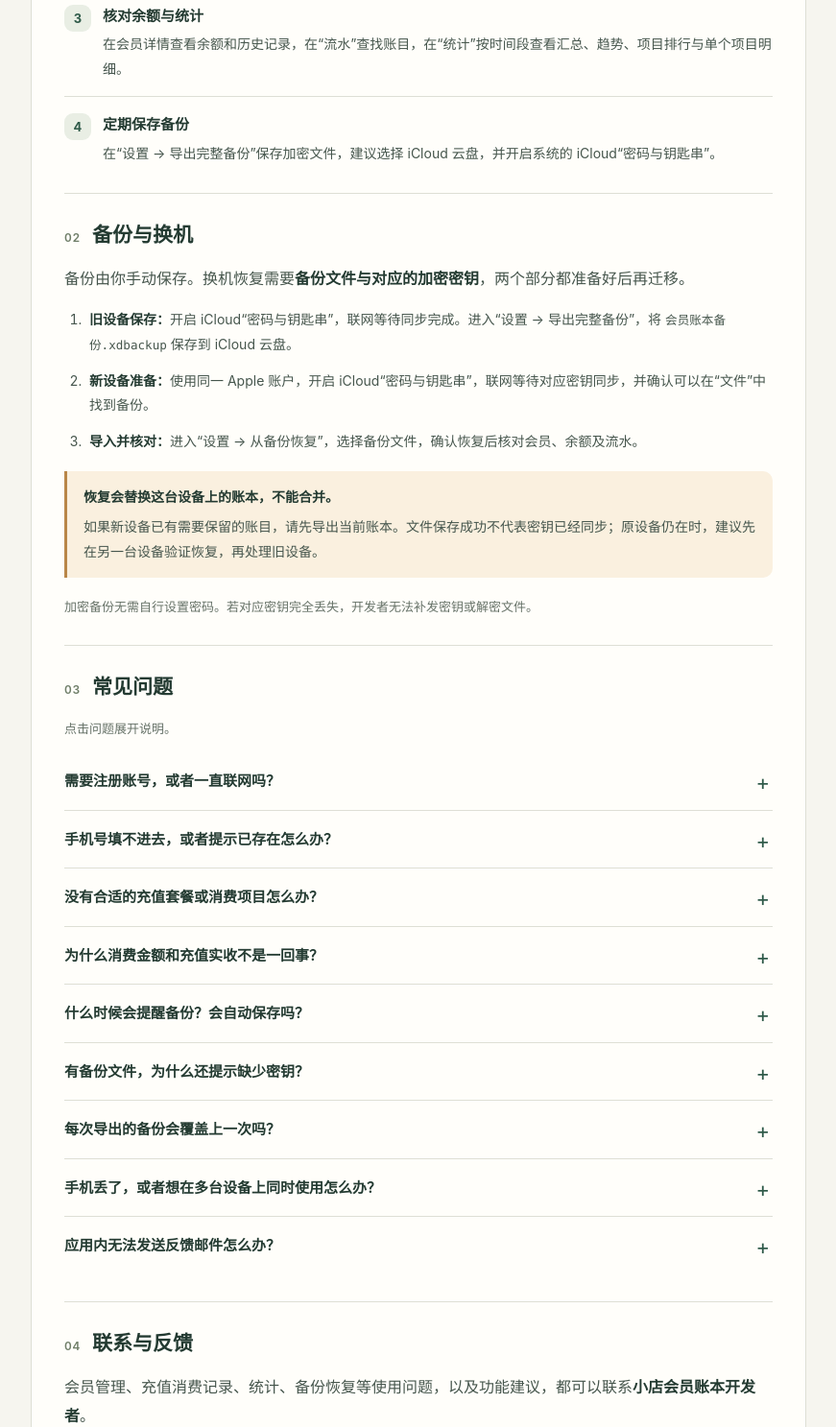
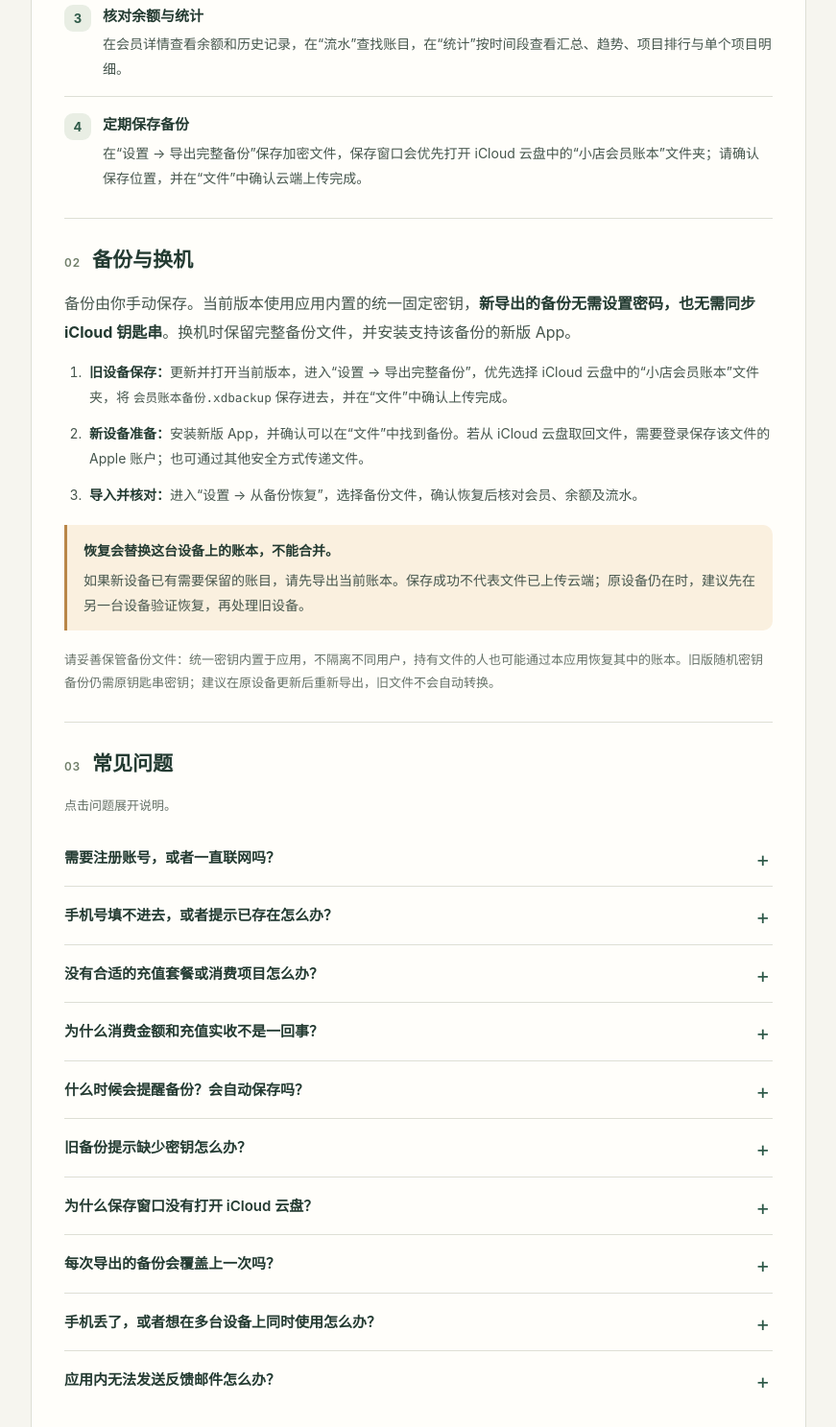
Before and after one commit to LuoDengfeng/AccountBook, a plain HTML site: page support.html in a window 1280 px wide. Shown: the part 846-2333 px from the top of the page at 96% size, without its empty margins (320-1191 px from the left). Drawn offline with Linux system fonts and the light colour scheme.

Commit message:
Update support.html

```diff
--- a/support.html
+++ b/support.html
@@ -218,32 +218,33 @@
             <li><div><strong>建立会员</strong><p>在“会员”页面新增会员，填写有效的 11 位大陆手机号，姓名可不填。同一个手机号只建立一个会员账户。</p></div></li>
             <li><div><strong>记录充值与消费</strong><p>选择会员和常用项目，核对金额后确认记账。项目选择区可以直接“新建项目”；一次性金额可切换到“临时金额”。充值还可填写赠送金额。</p></div></li>
             <li><div><strong>核对余额与统计</strong><p>在会员详情查看余额和历史记录，在“流水”查找账目，在“统计”按时间段查看汇总、趋势、项目排行与单个项目明细。</p></div></li>
-            <li><div><strong>定期保存备份</strong><p>在“设置 → 导出完整备份”保存加密文件，建议选择 iCloud 云盘，并开启系统的 iCloud“密码与钥匙串”。</p></div></li>
+            <li><div><strong>定期保存备份</strong><p>在“设置 → 导出完整备份”保存加密文件，保存窗口会优先打开 iCloud 云盘中的“小店会员账本”文件夹；请确认保存位置，并在“文件”中确认云端上传完成。</p></div></li>
           </ol>
         </section>
         <section id="backup">
           <h2><span class="number">02</span>备份与换机</h2>
-          <p>备份由你手动保存。换机恢复需要<strong>备份文件与对应的加密密钥</strong>，两个部分都准备好后再迁移。</p>
+          <p>备份由你手动保存。当前版本使用应用内置的统一固定密钥，<strong>新导出的备份无需设置密码，也无需同步 iCloud 钥匙串</strong>。换机时保留完整备份文件，并安装支持该备份的新版 App。</p>
           <ol class="backup-steps">
-            <li><strong>旧设备保存：</strong>开启 iCloud“密码与钥匙串”，联网等待同步完成。进入“设置 → 导出完整备份”，将 <code>会员账本备份.xdbackup</code> 保存到 iCloud 云盘。</li>
-            <li><strong>新设备准备：</strong>使用同一 Apple 账户，开启 iCloud“密码与钥匙串”，联网等待对应密钥同步，并确认可以在“文件”中找到备份。</li>
+            <li><strong>旧设备保存：</strong>更新并打开当前版本，进入“设置 → 导出完整备份”，优先选择 iCloud 云盘中的“小店会员账本”文件夹，将 <code>会员账本备份.xdbackup</code> 保存进去，并在“文件”中确认上传完成。</li>
+            <li><strong>新设备准备：</strong>安装新版 App，并确认可以在“文件”中找到备份。若从 iCloud 云盘取回文件，需要登录保存该文件的 Apple 账户；也可通过其他安全方式传递文件。</li>
             <li><strong>导入并核对：</strong>进入“设置 → 从备份恢复”，选择备份文件，确认恢复后核对会员、余额及流水。</li>
           </ol>
-          <div class="note"><p><strong class="notice-title">恢复会替换这台设备上的账本，不能合并。</strong>如果新设备已有需要保留的账目，请先导出当前账本。文件保存成功不代表密钥已经同步；原设备仍在时，建议先在另一台设备验证恢复，再处理旧设备。</p></div>
-          <p class="small">加密备份无需自行设置密码。若对应密钥完全丢失，开发者无法补发密钥或解密文件。</p>
+          <div class="note"><p><strong class="notice-title">恢复会替换这台设备上的账本，不能合并。</strong>如果新设备已有需要保留的账目，请先导出当前账本。保存成功不代表文件已上传云端；原设备仍在时，建议先在另一台设备验证恢复，再处理旧设备。</p></div>
+          <p class="small">请妥善保管备份文件：统一密钥内置于应用，不隔离不同用户，持有文件的人也可能通过本应用恢复其中的账本。旧版随机密钥备份仍需原钥匙串密钥；建议在原设备更新后重新导出，旧文件不会自动转换。</p>
         </section>
         <section id="faq">
           <h2><span class="number">03</span>常见问题</h2>
           <p class="small">点击问题展开说明。</p>
           <div class="faq-list">
-            <details><summary>需要注册账号，或者一直联网吗？</summary><div class="answer"><p>无需注册或登录，日常会员管理、充值消费记账和统计可离线使用。云盘文件存取、iCloud 钥匙串同步和邮件反馈可能需要联网。</p><p>应用用于记录线下业务，实际收付款由商家与会员自行完成。</p></div></details>
+            <details><summary>需要注册账号，或者一直联网吗？</summary><div class="answer"><p>无需注册或登录，日常会员管理、充值消费记账和统计可离线使用。云盘文件存取和邮件反馈可能需要联网；旧版随机密钥备份的钥匙串同步也可能需要联网。</p><p>应用用于记录线下业务，实际收付款由商家与会员自行完成。</p></div></details>
             <details><summary>手机号填不进去，或者提示已存在怎么办？</summary><div class="answer"><p>请输入有效的 11 位大陆手机号。输入框会限制首位为 0 和超过 11 位的输入，支持粘贴带 <code>+86</code>、空格或连字符的号码并自动整理。</p><p>提示手机号已存在时，请先在“会员”页面搜索该号码，使用已有账户继续记账。姓名可留空。</p></div></details>
             <details><summary>没有合适的充值套餐或消费项目怎么办？</summary><div class="answer"><p>在“常规预设”的项目选择区点击“新建项目”，保存后会选中新项目，并保留原来的勾选。新项目以后也可继续使用。</p><p>只想记录本次金额时，选择“临时金额”，填写金额及可选的项目名称即可；临时金额不会自动保存为常规预设。</p></div></details>
             <details><summary>为什么消费金额和充值实收不是一回事？</summary><div class="answer"><p>充值实收是会员实际支付给店铺的金额；消费金额是从已有会员余额中扣除的金额。赠送计入余额，不计入实收。</p><p><strong>会员余额＝累计充值实收＋累计赠送－累计消费。</strong>统计中的充值与消费应分别查看，不能相加当作营业收入，也不能直接相减当作利润。一次选择多个项目会分别生成流水。</p></div></details>
             <details><summary>什么时候会提醒备份？会自动保存吗？</summary><div class="answer"><p>首次使用的前 24 小时不提醒。之后有会员、项目或流水且从未成功保存过备份，或距上次成功备份超过 24 小时，会在打开或返回应用时提醒；空账本不提醒。</p><p>提醒本身不会自动保存或上传账本。需要你在系统文件窗口完成保存，取消保存不计为成功备份。</p></div></details>
-            <details><summary>有备份文件，为什么还提示缺少密钥？</summary><div class="answer"><p>备份文件和解密密钥是两个独立部分。请确认新旧设备使用同一 Apple 账户，已开启 iCloud“密码与钥匙串”，并联网等待密钥同步完成。</p><p>原设备仍在时，请保留原设备和备份文件。把文件存到 iCloud 云盘不代表密钥已经同步；对应密钥完全丢失后，开发者也无法解密。</p></div></details>
+            <details><summary>旧备份提示缺少密钥怎么办？</summary><div class="answer"><p>当前版本新导出的备份使用应用内置的固定密钥，不需要 iCloud 钥匙串。旧版随机密钥备份仍需要原密钥：请使用原来的 Apple 账户，开启 iCloud“密码与钥匙串”，联网等待同步后重试。</p><p>原设备仍在时，建议更新应用后重新导出并保存备份，改用固定密钥。旧文件不会自动转换；旧随机密钥完全丢失后，原备份仍无法解密，请保留现有文件和设备。</p></div></details>
+            <details><summary>为什么保存窗口没有打开 iCloud 云盘？</summary><div class="answer"><p>保存窗口会优先尝试打开 iCloud 云盘中的“小店会员账本”文件夹。如果没有登录 Apple 账户、未开启 iCloud 云盘或目录暂不可用，系统可能显示其他位置。</p><p>请先在系统设置确认 iCloud 云盘已开启，也可在保存窗口中手动选择 iCloud 云盘。保存后由系统上传，请在“文件”中确认同步完成；仍可选择本机或其他文件服务保存备份。</p></div></details>
             <details><summary>每次导出的备份会覆盖上一次吗？</summary><div class="answer"><p>默认文件名固定为 <code>会员账本备份.xdbackup</code>。保存到同一文件夹时，可按系统提示替换同名文件；需要保留多个历史版本时，在保存窗口修改文件名。</p><p>请确认保存已经完成，再离开系统文件窗口。</p></div></details>
-            <details><summary>手机丢了，或者想在多台设备上同时使用怎么办？</summary><div class="answer"><p>换设备恢复取决于是否保留了备份文件，以及对应密钥是否已同步。文件只保存在丢失设备上，或密钥完全丢失时，开发者无法从远程找回本机账本。</p><p>当前通过手动备份与恢复迁移数据，暂不提供多设备账目实时同步。日常请定期备份，并确认文件与密钥的可用性。</p></div></details>
+            <details><summary>手机丢了，或者想在多台设备上同时使用怎么办？</summary><div class="answer"><p>使用当前版本导出的备份，只要文件完整并能在新设备取得，就可用支持该备份的新版 App 恢复，不依赖钥匙串同步。文件若只保存在丢失设备上，开发者无法从远程找回本机账本；旧版随机密钥备份另需原密钥。</p><p>当前通过手动备份与恢复迁移数据，暂不提供多设备账目实时同步。日常请定期备份，并确认文件的可用性和云端上传状态。</p></div></details>
             <details><summary>应用内无法发送反馈邮件怎么办？</summary><div class="answer"><p>可以使用“功能反馈”中的“分享反馈”或“复制反馈”，通过其他邮件应用发送至 <a href="mailto:731652307@qq.com">731652307@qq.com</a>。也可以直接写邮件说明问题。</p></div></details>
           </div>
         </section>
```
